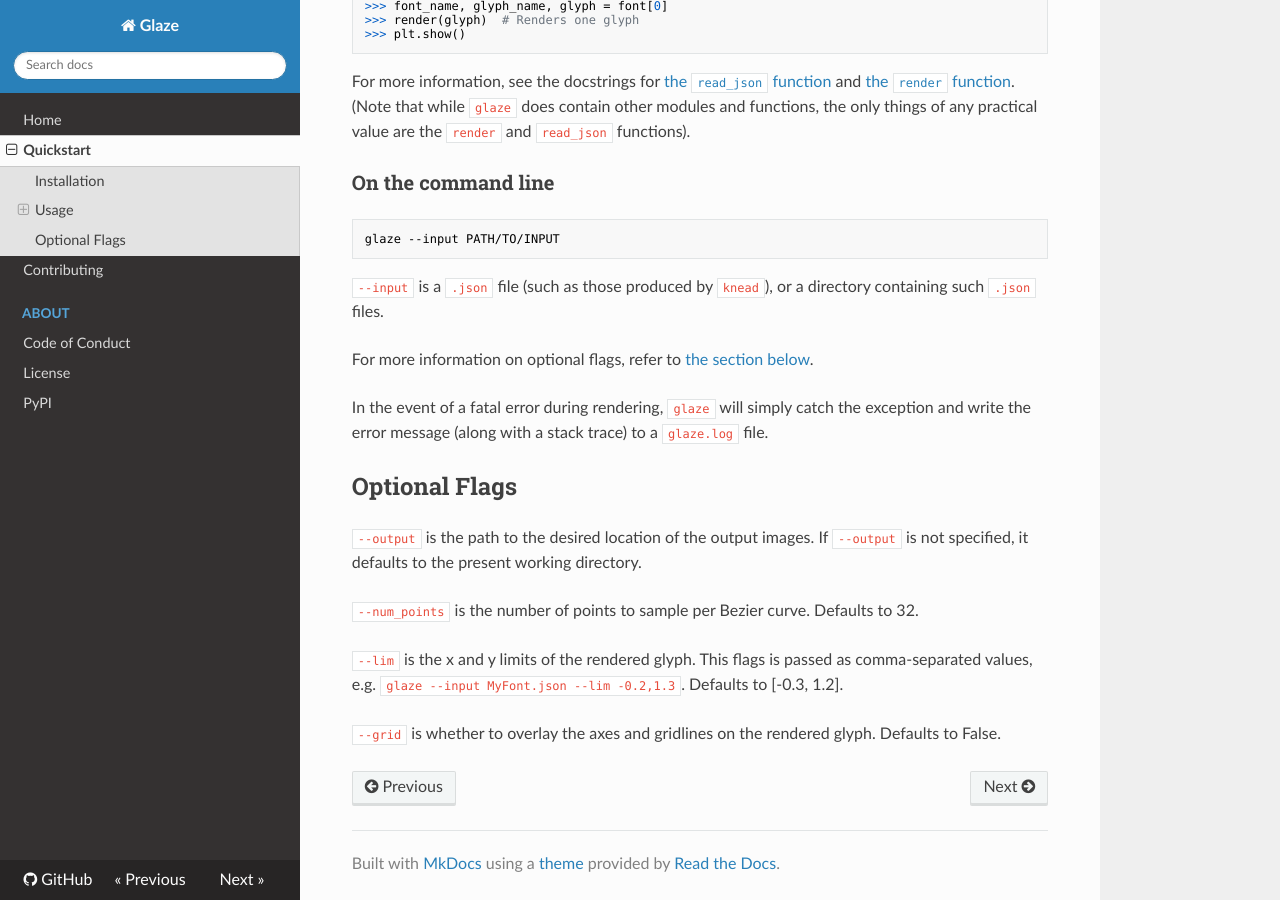
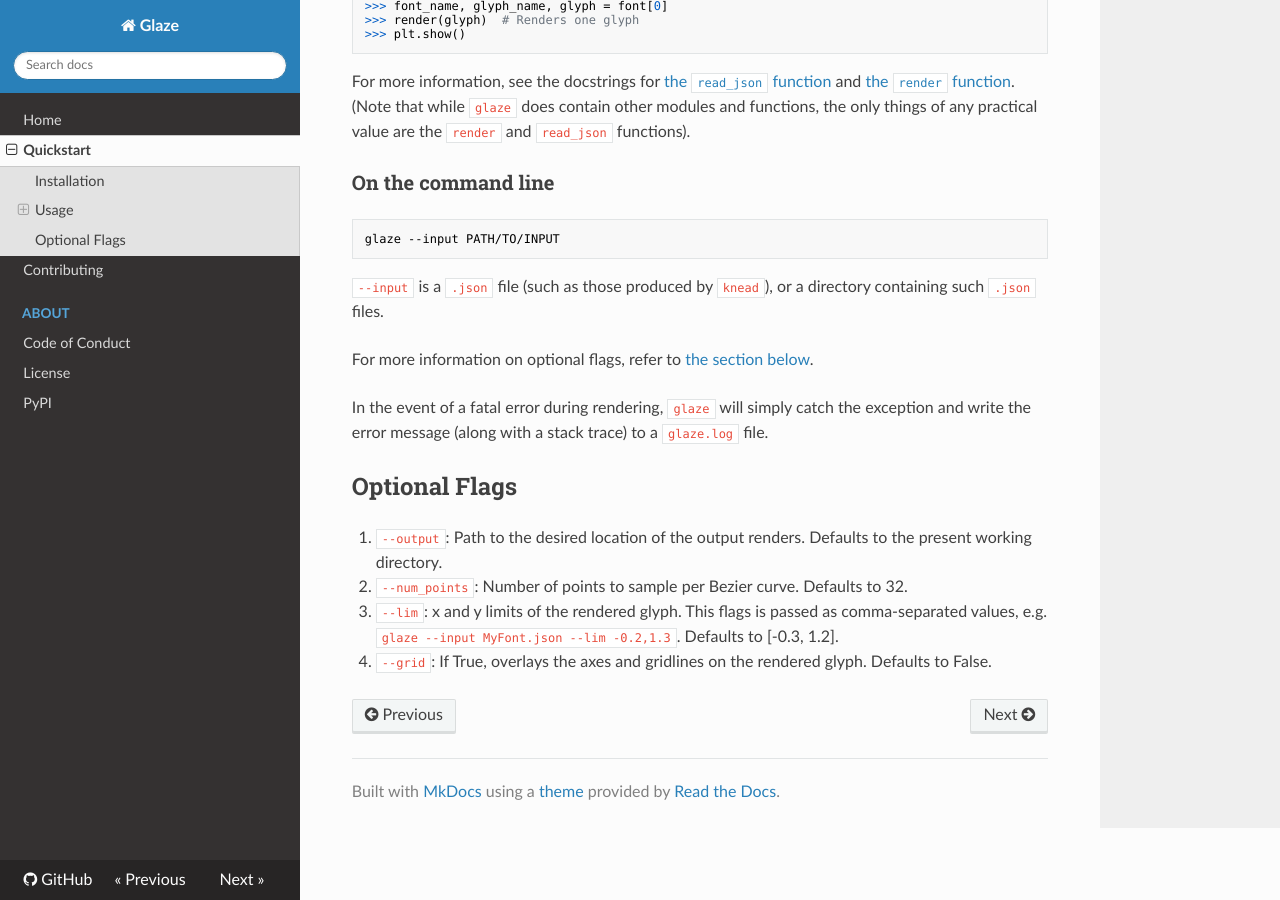
Before and after one commit to font-bakers/glaze, an MkDocs documentation site: the page built from docs/quickstart.md, in a window 1280 px wide and 900 px high, scrolled down 602 px. Built offline with MkDocs 1.6.1, drawn with Linux system fonts in a browser that asks for light colours; nearby versions of some CDN libraries.

Commit message:
DOC: update quickstart

```diff
--- a/docs/quickstart.md
+++ b/docs/quickstart.md
@@ -53,15 +53,14 @@ exception and write the error message (along with a stack trace) to a
 
 ## Optional Flags
 
-`--output` is the path to the desired location of the output images. If
-`--output` is not specified, it defaults to the present working directory.
+1. `--output`: Path to the desired location of the output renders. Defaults to
+   the present working directory.
 
-`--num_points` is the number of points to sample per Bezier curve. Defaults to
-32.
+2. `--num_points`: Number of points to sample per Bezier curve. Defaults to 32.
 
-`--lim` is the x and y limits of the rendered glyph. This flags is passed as
-comma-separated values, e.g. `glaze --input MyFont.json --lim -0.2,1.3`.
-Defaults to [-0.3, 1.2].
+3. `--lim`: x and y limits of the rendered glyph. This flags is passed as
+   comma-separated values, e.g. `glaze --input MyFont.json --lim -0.2,1.3`.
+   Defaults to [-0.3, 1.2].
 
-`--grid` is whether to overlay the axes and gridlines on the rendered glyph.
-Defaults to False.
+4. `--grid`: If True, overlays the axes and gridlines on the rendered glyph.
+   Defaults to False.
```
